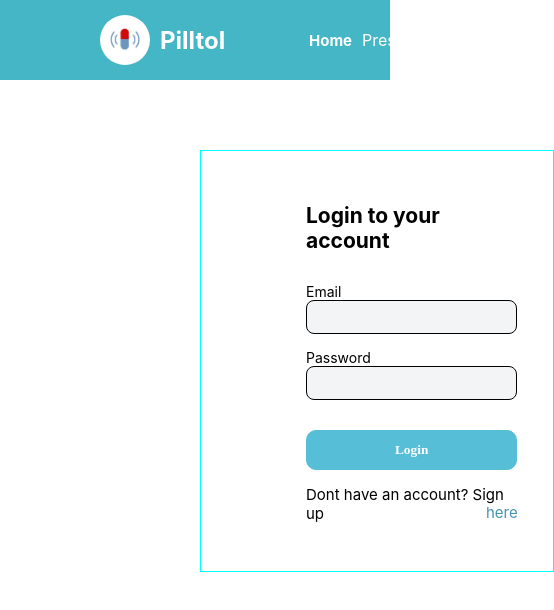
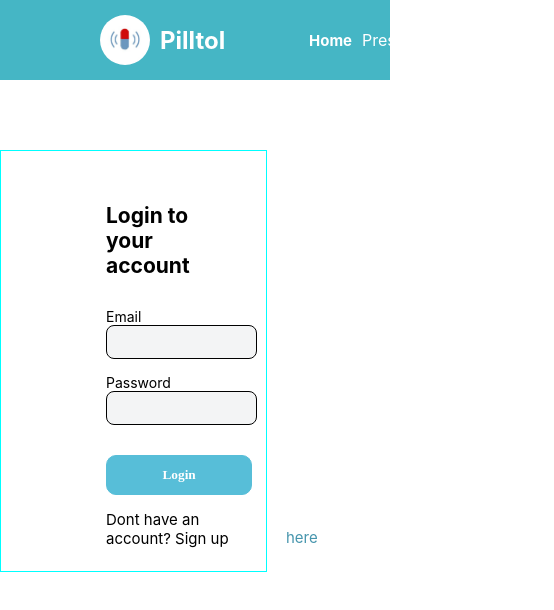
Before and after one commit to adebammytayo123/Pilltop, a React (Create React App) app: page /logout in a window 390 px wide. Shown: the top 610 px of the page, 554 px wide, since content can reach past the window. Built offline with nearby package versions, Linux system fonts and the light colour scheme.

Commit message:
app changes

```diff
--- a/src/App.css
+++ b/src/App.css
@@ -225,12 +225,13 @@ input {
     padding-left: 10px;
   }
   .last {
-    width: 100%;
+    width: 50%;
     font-size: 14px;
-    margin-left: 200px;
+    margin-right: -130px;
     padding: 35px;
     float: right;
   }
+
   .hey{
     margin-left: 70px;
     text-align: center;
@@ -248,7 +249,7 @@ input {
   }
   .account {
     height: 520px;
-    width: 90%;
+    width: 100%;
     margin-top: 0px;
     margin-left: 140px;
     padding-top: -10px;
```
